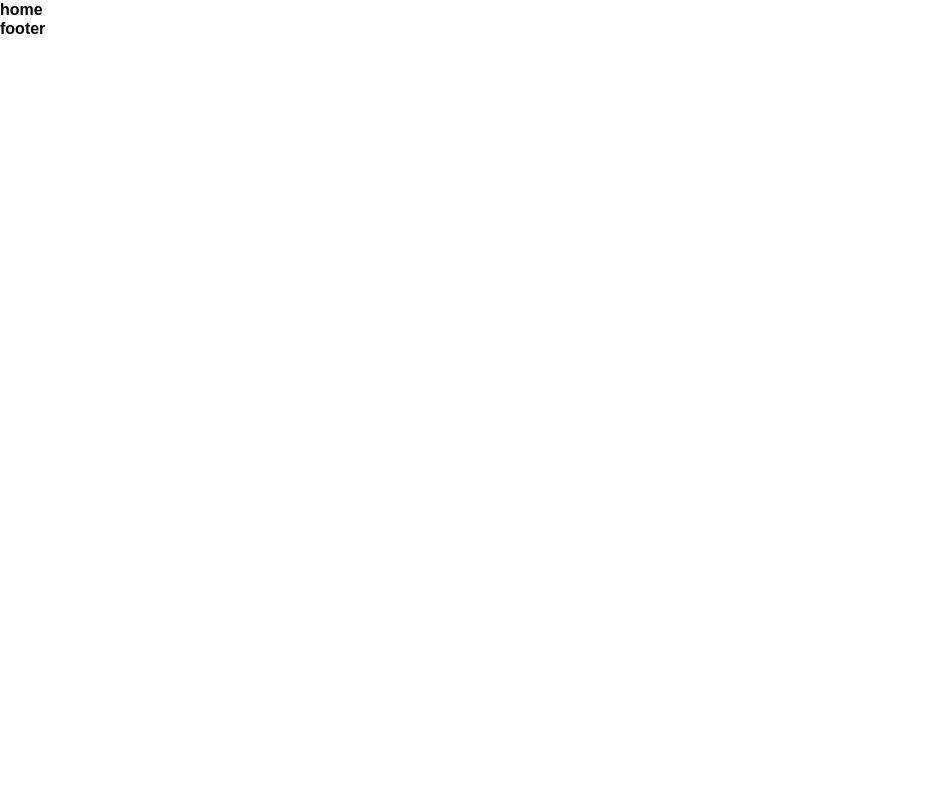
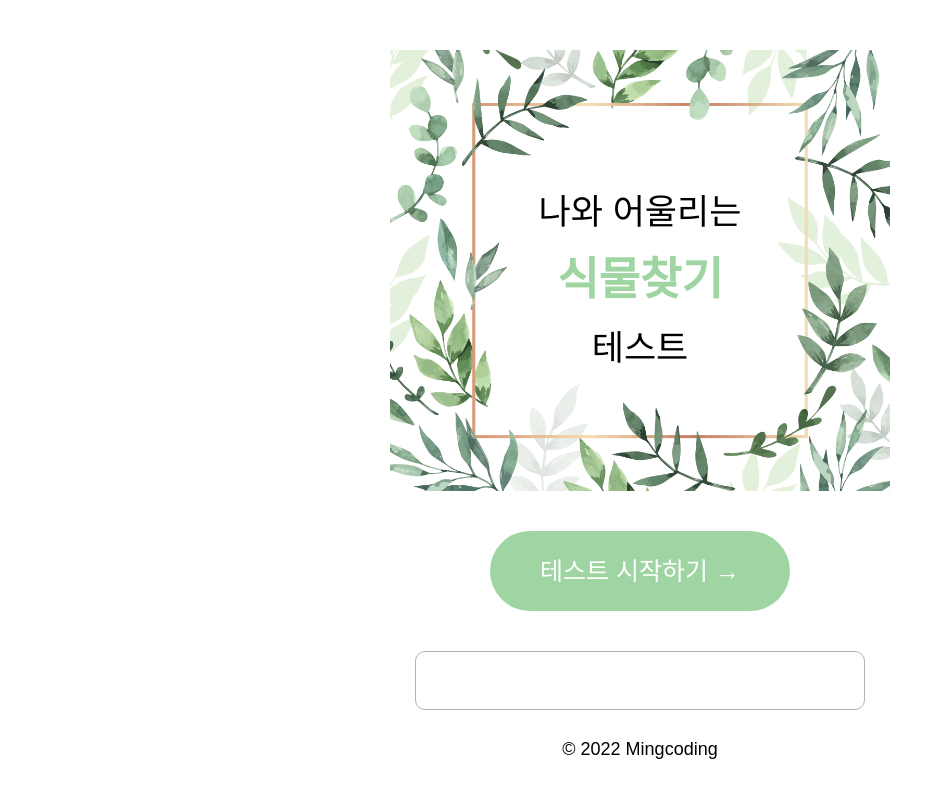
Before and after one commit to alstjr5949/plantTest, a React (Create React App) app: page / in a window 1280 px wide. Shown: the whole page, without its empty margins (0-952 px from the left). Built offline with nearby package versions, Linux system fonts and the light colour scheme.

Commit message:
home frame

```diff
--- a/src/Components/footer.tsx
+++ b/src/Components/footer.tsx
@@ -1,5 +1,29 @@
+import styled from "styled-components";
+
+const Wrapper = styled.div`
+  display: flex;
+  justify-content: center;
+  width: 500px;
+`;
+
+const FooterBox = styled.div`
+  width: 500px;
+  height: 100px;
+  justify-content: center;
+  align-items: center;
+  font-size: 18px;
+  font-weight: 500;
+  display: flex;
+  position: fixed;
+  bottom: 0;
+`;
+
 function Footer() {
-  return <h1>footer</h1>;
+  return (
+    <Wrapper>
+      <FooterBox>&copy; 2022 Mingcoding</FooterBox>
+    </Wrapper>
+  );
 }
 
 export default Footer;
--- a/src/Routes/home.tsx
+++ b/src/Routes/home.tsx
@@ -1,5 +1,133 @@
+import { AnimatePresence, motion } from "framer-motion";
+import { Link } from "react-router-dom";
+import styled from "styled-components";
+import leaves from "../img/leaveFrame.png";
+
+const Wrapper = styled(motion.div)`
+  width: 500px;
+  min-width: 500px;
+  height: 90vh;
+  min-height: 800px;
+  display: flex;
+  flex-direction: column;
+  align-items: center;
+  justify-content: center;
+  padding: 50px 20px;
+  & div {
+    margin-bottom: 40px;
+  }
+`;
+
+const Title = styled(motion.div)`
+  width: 300px;
+  min-width: 300px;
+  height: 300px;
+  min-height: 300px;
+  position: absolute;
+  top: 80px;
+  left: 0;
+  right: 0;
+  margin: auto;
+  display: flex;
+  flex-direction: column;
+  justify-content: center;
+  padding: 0px 20px;
+  font-size: 35px;
+  text-align: center;
+  & span {
+    margin: 10px 0px;
+    font-weight: 400;
+    &:nth-child(2) {
+      font-size: 45px;
+      font-weight: 700;
+      color: #9ed5a2;
+    }
+  }
+`;
+
+const MainImg = styled.div`
+  width: 500px;
+  min-width: 400px;
+  height: 450px;
+  background-image: url(${leaves});
+  background-position: center center;
+  background-size: cover;
+  position: relative;
+`;
+
+const StartBtn = styled.div`
+  width: 300px;
+  height: 80px;
+  border-radius: 50px;
+  display: flex;
+  justify-content: center;
+  align-items: center;
+  background-color: #9ed5a2;
+  color: white;
+  font-size: 25px;
+  font-weight: 500;
+  cursor: pointer;
+`;
+
+const ShareBtnContainer = styled.div`
+  width: 450px;
+  height: 60px;
+  background-color: transparent;
+  border: 1px solid rgba(0, 0, 0, 0.3);
+  border-radius: 10px;
+`;
+
+const wrapperVariants = {
+  initial: {
+    opacity: 0,
+  },
+  animate: {
+    opacity: 1,
+    transition: {
+      duration: 1.5,
+    },
+  },
+  exit: {
+    opacity: 0,
+    transition: {
+      duration: 1,
+    },
+  },
+};
+
+const titleVariants = {
+  initial: {
+    opacity: 0,
+  },
+  animate: {
+    opacity: 1,
+    transition: {
+      duration: 3,
+    },
+  },
+};
+
 function Home() {
-  return <h1>home</h1>;
+  return (
+    <AnimatePresence>
+      <Wrapper
+        variants={wrapperVariants}
+        initial="initial"
+        animate="animate"
+        exit="exit"
+      >
+        <MainImg>
+          <Title variants={titleVariants} initial="initial" animate="animate">
+            <span>나와 어울리는</span> <span>식물찾기</span> <span>테스트</span>
+          </Title>
+        </MainImg>
+        <Link to="/test">
+          <StartBtn>테스트 시작하기 &rarr;</StartBtn>
+        </Link>
+        <ShareBtnContainer></ShareBtnContainer>
+      </Wrapper>
+    </AnimatePresence>
+  );
 }
 
 export default Home;
--- a/src/index.tsx
+++ b/src/index.tsx
@@ -4,6 +4,7 @@ import { createGlobalStyle } from "styled-components";
 import App from "./App";
 
 const GlobalStyle = createGlobalStyle`
+@import url('https://fonts.googleapis.com/css2?family=Noto+Sans+KR:wght@300;400;500;700&display=swap');
 html, body, div, span, applet, object, iframe,
 h1, h2, h3, h4, h5, h6, p, blockquote, pre,
 a, abbr, acronym, address, big, cite, code,
@@ -21,7 +22,7 @@ time, mark, audio, video {
 	padding: 0;
 	border: 0;
 	font-size: 100%;
-	font-family: 'Source Sans Pro', sans-serif;
+	font-family: "Noto Sans KR", sans-serif;
 	vertical-align: baseline;
 }
 /* HTML5 display-role reset for older browsers */
@@ -32,6 +33,8 @@ footer, header, hgroup, menu, nav, section {
 body {
 	font-weight: 300;
 	line-height: 1.2;
+  display: flex;
+  justify-content: center;
 }
 ol, ul {
 	list-style: none;
```
Also changed, not shown: src/img/leaveFrame.png (added).
